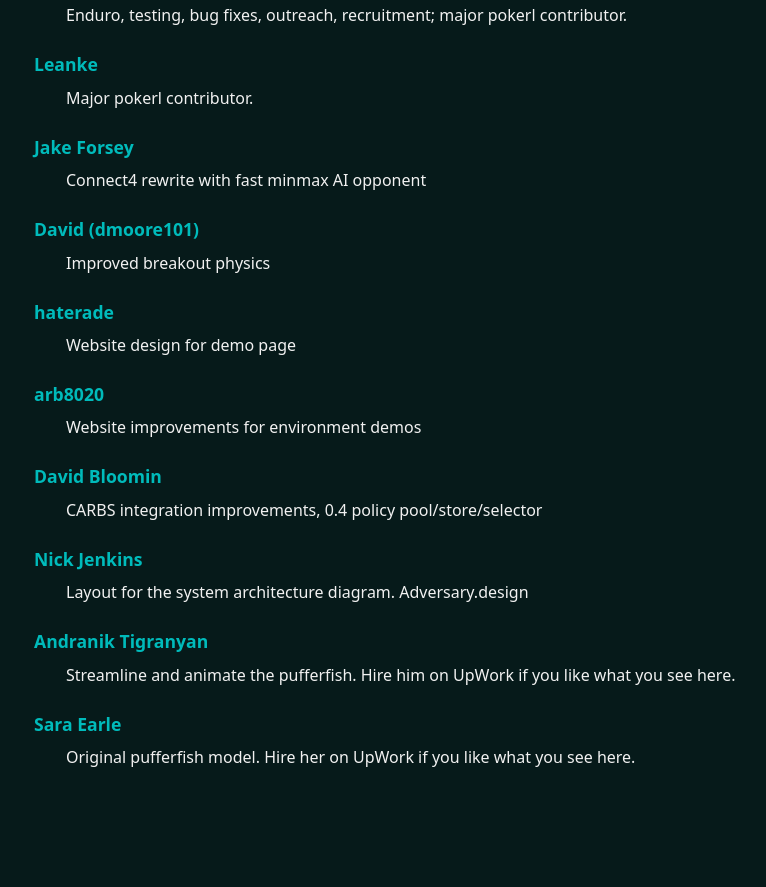
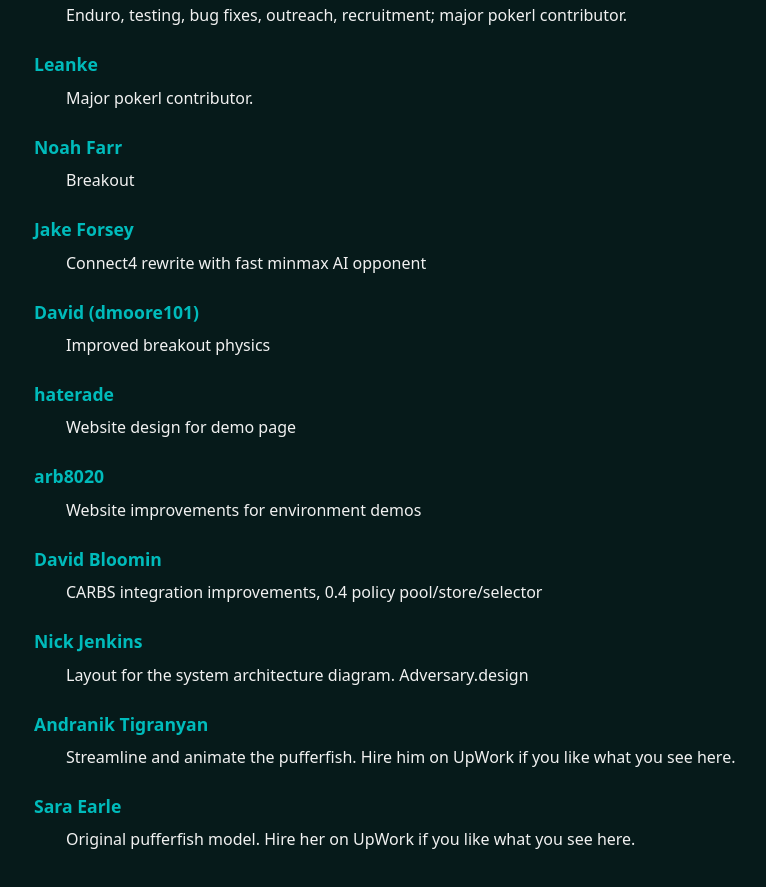
Before and after one commit to xinpw8/clipfrac.github.io, a plain HTML site: page docs/index.html in a window 1280 px wide. Shown: the part 2038-2925 px from the top of the page, without its empty margins (6-772 px from the left). Before the commit the page ends 2863 px from the top, so only its background shows below. Drawn offline with Linux system fonts and the light colour scheme; no server answers; a script that the page names is missing.

Commit message:
Add noah

```diff
--- a/docs/index.html
+++ b/docs/index.html
@@ -137,6 +137,10 @@
                 <span>Major pokerl contributor.</span>
             </div>
             <div class="contributor">
+                <strong>Noah Farr</strong>
+                <span>Breakout</span>
+            </div>
+            <div class="contributor">
                 <strong>Jake Forsey</strong>
                 <span>Connect4 rewrite with fast minmax AI opponent</span>
             </div>
```
